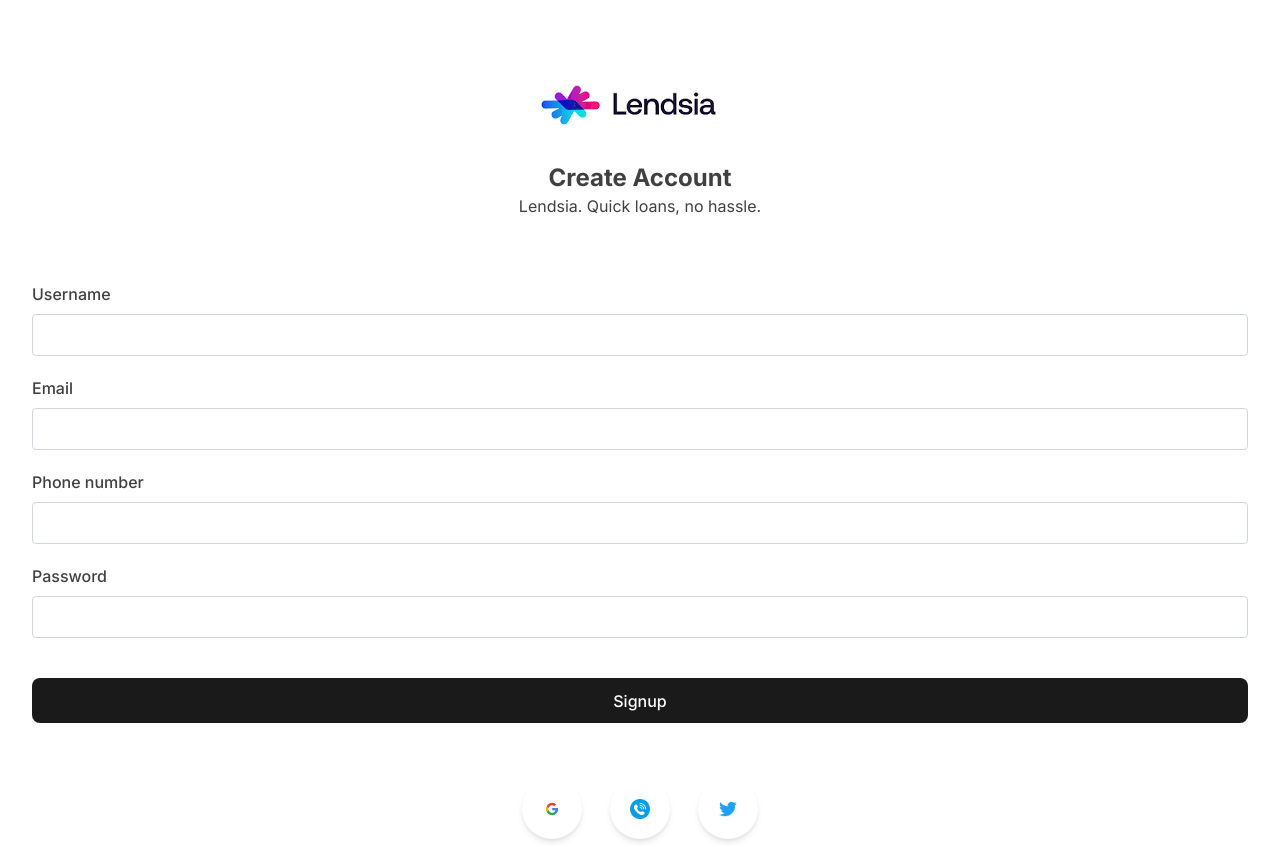
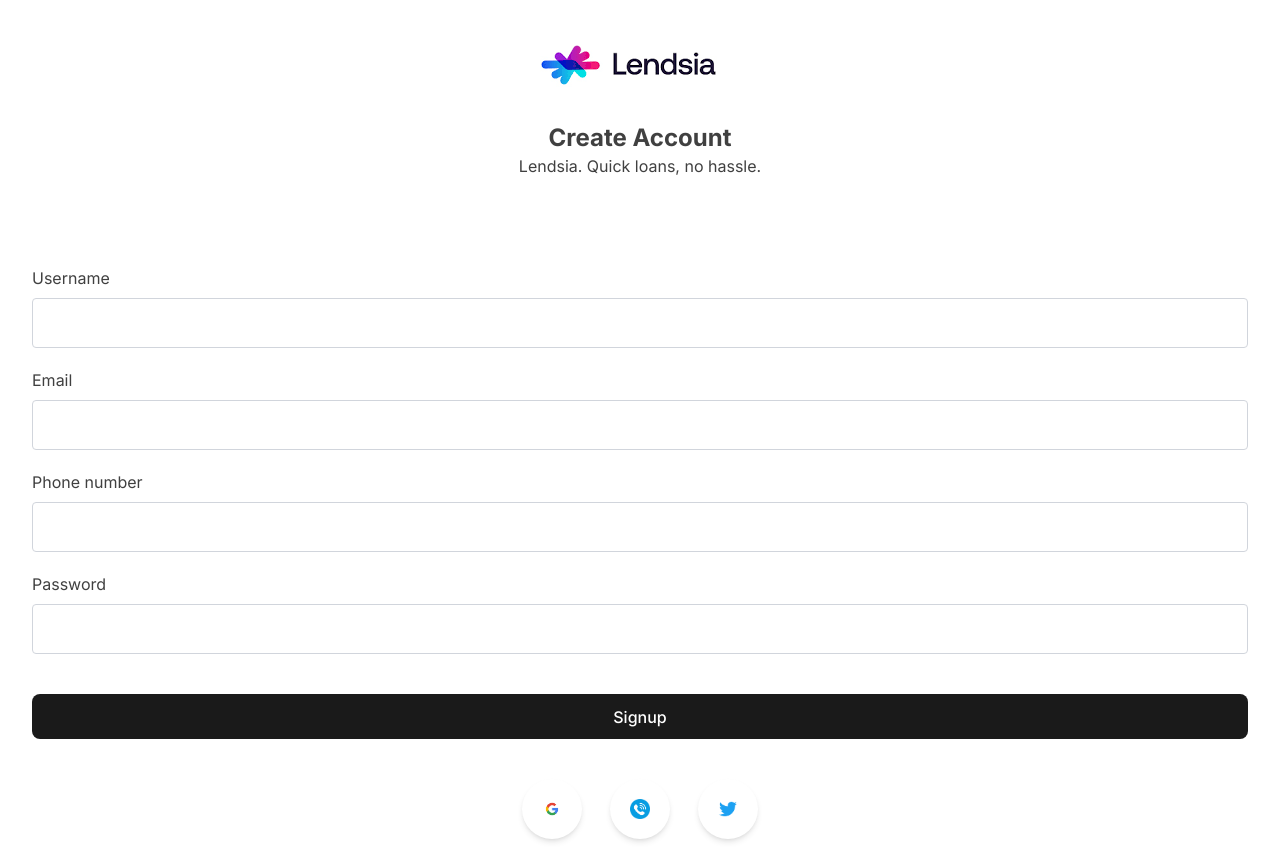
Before and after one commit to DiranDesai/CashPay, a React (Vite) app: page /signup in a window 1280 px wide. Built offline with nearby package versions, Linux system fonts and the light colour scheme.

Commit message:
Update codebase

```diff
--- a/src/index.css
+++ b/src/index.css
@@ -59,4 +59,5 @@
 
 .login label, .signup label{
   margin-bottom: 40px !important;
+  font-weight: 400;
 }
--- a/src/pages/Login.jsx
+++ b/src/pages/Login.jsx
@@ -8,7 +8,7 @@
   return (
     <div className="login px-4 py-2">
       <div className="flex flex-col justify-center items-center">
-        <img src={logo2} alt="" className="mr-6" />
+        <img src={logo2} alt="" className="mr-6 relative bottom-10" />
       </div>
       <form className="p-4">
         <div className="mt-2">
@@ -17,7 +17,7 @@
           </label>
           <input
             type="text"
-            className="w-full mt-2 px-4 py-2 border border-gray-300 rounded-sm focus:outline-none focus:border-blue-500 focus:ring-1 focus:ring-blue-500 transition"
+            className="w-full mt-2 px-4 py-3 border border-gray-300 rounded-sm focus:outline-none focus:border-blue-500 focus:ring-1 focus:ring-blue-500 transition"
           />
         </div>
         <div className="mt-5">
@@ -26,7 +26,7 @@
           </label>
           <input
             type="password"
-            className="w-full mt-2 px-4 py-2 border border-gray-300 rounded-sm focus:outline-none focus:border-blue-500 focus:ring-1 focus:ring-blue-500 transition"
+            className="w-full mt-2 px-4 py-3 border border-gray-300 rounded-sm focus:outline-none focus:border-blue-500 focus:ring-1 focus:ring-blue-500 transition"
           />
         </div>
         <div className="flex justify-end mt-2">
--- a/src/pages/SignUp.jsx
+++ b/src/pages/SignUp.jsx
@@ -8,20 +8,20 @@
   return (
     <div className="signup px-4 py-2">
       <div className="flex flex-col justify-center items-center">
-        <img src={logo2} alt="" className="mr-6" />
-        <div className="text-center relative bottom-10">
+        <img src={logo2} alt="" className="mr-6 relative bottom-10" />
+        <div className="text-center relative bottom-20">
             <h2 className="text-2xl font-bold">Create Account</h2>
             <p>Lendsia. Quick loans, no hassle. </p>
         </div>
       </div>
-      <form className="p-4">
+      <form className="px-4">
       <div className="mt-2">
           <label htmlFor="email" className="font-medium">
             Username
           </label>
           <input
             type="text"
-            className="w-full mt-2 px-4 py-2 border border-gray-300 rounded-sm focus:outline-none focus:border-blue-500 focus:ring-1 focus:ring-blue-500 transition"
+            className="w-full mt-2 px-4 py-3 border border-gray-300 rounded-sm focus:outline-none focus:border-blue-500 focus:ring-1 focus:ring-blue-500 transition"
           />
         </div>
         <div className="mt-5">
@@ -30,7 +30,7 @@
           </label>
           <input
             type="text"
-            className="w-full mt-2 px-4 py-2 border border-gray-300 rounded-sm focus:outline-none focus:border-blue-500 focus:ring-1 focus:ring-blue-500 transition"
+            className="w-full mt-2 px-4 py-3 border border-gray-300 rounded-sm focus:outline-none focus:border-blue-500 focus:ring-1 focus:ring-blue-500 transition"
           />
         </div>
         <div className="mt-5">
@@ -39,7 +39,7 @@
           </label>
           <input
             type="text"
-            className="w-full mt-2 px-4 py-2 border border-gray-300 rounded-sm focus:outline-none focus:border-blue-500 focus:ring-1 focus:ring-blue-500 transition"
+            className="w-full mt-2 px-4 py-3 border border-gray-300 rounded-sm focus:outline-none focus:border-blue-500 focus:ring-1 focus:ring-blue-500 transition"
           />
         </div>
         <div className="mt-5">
@@ -48,7 +48,7 @@
           </label>
           <input
             type="password"
-            className="w-full mt-2 px-4 py-2 border border-gray-300 rounded-sm focus:outline-none focus:border-blue-500 focus:ring-1 focus:ring-blue-500 transition"
+            className="w-full mt-2 px-4 py-3 border border-gray-300 rounded-sm focus:outline-none focus:border-blue-500 focus:ring-1 focus:ring-blue-500 transition"
           />
         </div>
         <button type="button" className="w-full mt-10 text-white bg-blue-500 p-2 rounded-sm hover:bg-blue-600 transition duration-200 ease-in-out">
```
